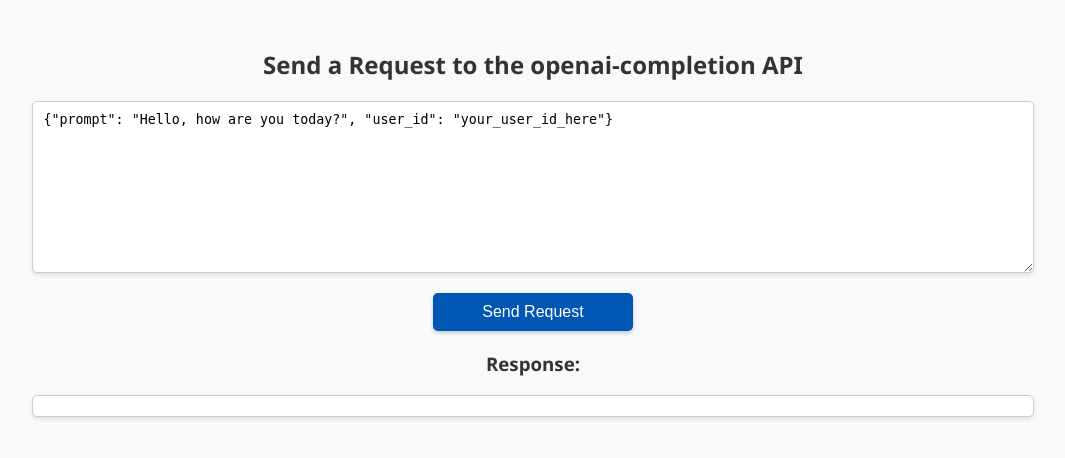
After one commit to Ngrover24198/Chat-completion-api-integration, a Flask app: page /api-page/ in a window 1280 px wide. The commit adds this page. Shown: the top 458 px of the page, without its empty margins (107-1172 px from the left). Run offline with Flask 3, Linux system fonts and the light colour scheme.

Commit message:
Made the app more appealing and easy to use

```diff
--- a/app/routes/routes.py
+++ b/app/routes/routes.py
@@ -3,7 +3,7 @@
 from datetime import datetime
 from dotenv import load_dotenv
 from openai import OpenAI
-from flask import Blueprint, request, current_app, render_template
+from flask import Blueprint, jsonify, request, current_app, render_template
 
 from app.extensions import db, limiter
 from app.models.models import chatApp, chatSession
@@ -15,6 +15,12 @@
 def index():
     # index template for the chat application
     return render_template("chatapp/index.html")
+
+
+@bp.route("/api-page/")
+def api_page():
+    # new route to move to final api_page
+    return render_template("chatapp/api_page.html")
 
 
 @bp.route("/openai-completion/", methods=["POST"])
--- /dev/null
+++ b/app/templates/chatapp/api_page.html
@@ -0,0 +1,76 @@
+<!DOCTYPE html>
+<html lang="en">
+<head>
+    <meta charset="UTF-8">
+    <title>API Request Page</title>
+    <style>
+        body {
+            font-family: 'Segoe UI', Tahoma, Geneva, Verdana, sans-serif;
+            padding: 20px;
+            background-color: #f8f9fa;
+            color: #333;
+        }
+
+        h2, h3 {
+            text-align: center;
+        }
+
+        #jsonInput, #responseOutput {
+            width: 80%;
+            margin: 10px auto;
+            display: block;
+            font-family: monospace;
+            padding: 10px;
+            border-radius: 5px;
+            border: 1px solid #ccc;
+            background-color: #ffffff;
+            box-shadow: 0 2px 4px rgba(0, 0, 0, 0.1);
+            height: auto; /* Ensure the height adjusts to content */
+            overflow: auto; /* Adds scrollbars if content overflows */
+        }
+
+        button {
+            display: block;
+            width: 200px;
+            margin: 20px auto;
+            padding: 10px;
+            font-size: 16px;
+            color: white;
+            background-color: #0056b3;
+            border: none;
+            border-radius: 5px;
+            cursor: pointer;
+            box-shadow: 0 2px 4px rgba(0, 0, 0, 0.2);
+            transition: background-color 0.3s ease;
+        }
+
+        button:hover {
+            background-color: #003d82;
+        }
+    </style>
+</head>
+<body>
+    <h2>Send a Request to the openai-completion API</h2>
+    <textarea id="jsonInput" rows="10">{"prompt": "Hello, how are you today?", "user_id": "your_user_id_here"}</textarea>
+    <button onclick="sendRequest()">Send Request</button>
+    <h3>Response:</h3>
+    <pre id="responseOutput"></pre>
+
+    <script>
+        function sendRequest() {
+            var xhr = new XMLHttpRequest();
+            var url = "/openai-completion/";
+            xhr.open("POST", url, true);
+            xhr.setRequestHeader("Content-Type", "application/json");
+            xhr.onreadystatechange = function () {
+                if (xhr.readyState === 4 && xhr.status === 200) {
+                    var json = JSON.parse(xhr.responseText);
+                    document.getElementById("responseOutput").innerHTML = JSON.stringify(json, undefined, 2);
+                }
+            };
+            var data = document.getElementById("jsonInput").value;
+            xhr.send(data);
+        }
+    </script>
+</body>
+</html>
```
Also changed, not shown: app/templates/chatapp/index.html (+21 -0 lines).
